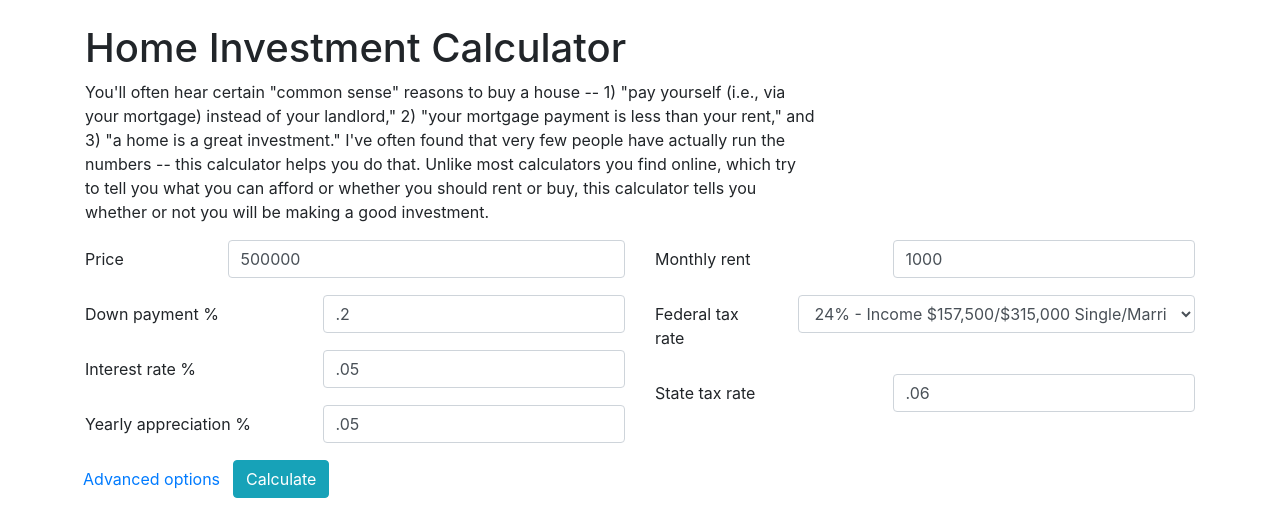
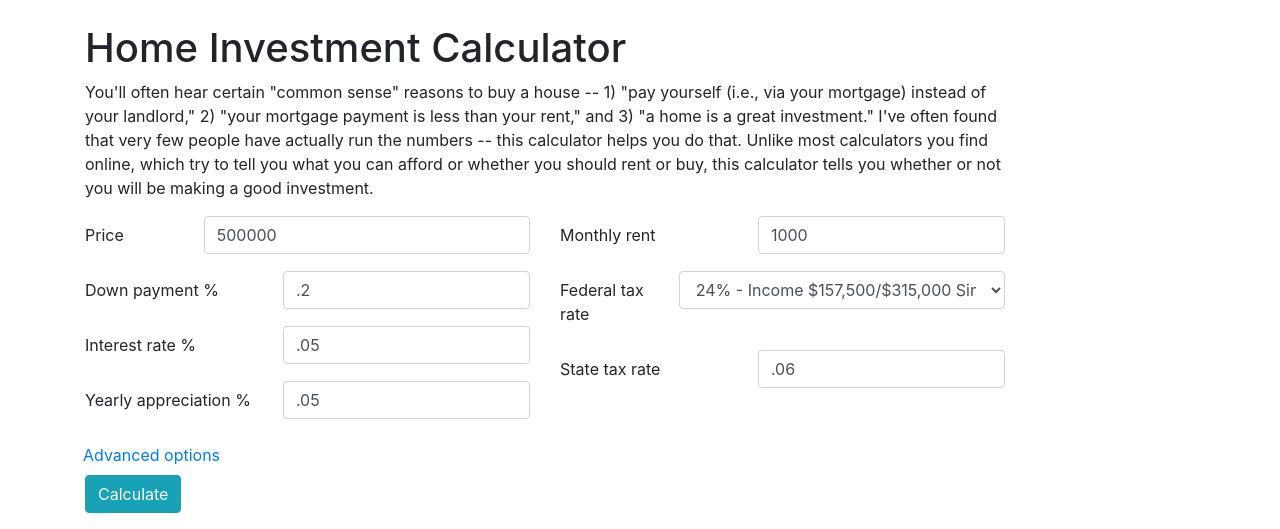
Before and after one commit to edelgm6/mortgage-calc, a Django app: page / in a window 1280 px wide. Shown: the top 529 px of the page. Run offline with Django 3.2, Linux system fonts and the light colour scheme; some libraries are stand-ins or nearby versions.

Commit message:
Bunch of cosmetic updates

```diff
--- a/calc/static/calc/js/chart-options.js
+++ b/calc/static/calc/js/chart-options.js
@@ -6,7 +6,7 @@ var primary = '#E4F1FF';
 //var secondary = '#4B7199';
 //var secondary = '#FFB8A4';
 var secondary = '#CCA5A2';
-var tertiary = '#393C40';
+var tertiary = '#D7FFE7';
 var ctx = $("#irrChart");
 var irrChart = new Chart(ctx, {
 	type: 'line',
--- a/calc/templates/calc/index.html
+++ b/calc/templates/calc/index.html
@@ -25,14 +25,14 @@
 	<div class="container">
 		<br>
 		<div class="row">
-			<div class="col-md-8">
+			<div class="col-md-10">
 		<h1>Home Investment Calculator</h1>
 		<p>You'll often hear certain "common sense" reasons to buy a house -- 1) "pay yourself (i.e., via your mortgage) instead of your landlord," 2) "your mortgage payment is less than your rent," and 3) "a home is a great investment." I've often found that very few people have actually run the numbers -- this calculator helps you do that. Unlike most calculators you find online, which try to tell you what you can afford or whether you should rent or buy, this calculator tells you whether or not you will be making a good investment.</p>
 			</div>
 		</div>
 
 		<div class="row">
-		<div class="col-sm-6">
+		<div class="col-sm-5">
 		  <div class="form-group row">
 			<label for="id_price" class="col-sm-3 col-form-label">Price</label>
 			<div class="col-sm-9">
@@ -90,7 +90,7 @@
 	      </div>
 		  </div>
 
-		<div class="col-sm-6">
+		<div class="col-sm-5">
 
 		  <div class="form-group row">
 			<label for="id_alternative_rent" class="col-sm-5 col-form-label">Monthly rent</label>
@@ -149,7 +149,10 @@
 		  <a class="btn btn-link" data-toggle="collapse" href="#collapseExample" role="button" aria-expanded="false" aria-controls="collapseExample">
 			Advanced options
 		  </a>
-
+				</div>
+		</div>
+			<div class="row">
+			<div class="col-sm-6">
 			<div class="collapse" id="collapseExample">
 			  <div class="card card-body">
 
@@ -211,7 +214,8 @@
 
 			</div>
 			</div>
-				</div>
+			</div>
+		</div>
 
 		<div class="row">
 			<div class="col-sm-12">
@@ -225,21 +229,40 @@
     </div>
 </div>
 </div>
-<div class="col-sm-7">
-	<div id="takeaways" class="row p-3 mb-2 bg-secondary text-white" style="display:none;">
-		<div class="col-sm-12">
+
+
+<div id="takeaways" class="row" style="display:none;">
+	<div class="col-sm-10 p-3 mb-2 bg-secondary text-white">
+
+		<div class="row">
+		<div class="col-sm-3">
 		<p><strong>Investment returns (IRR): </strong>As a reference, the long run annualized return of the S&P500 is ~9% with reinvested dividends.</p><br>
+		</div>
+		<div class="col-sm-9">
 		<canvas id="irrChart"></canvas>
+		</div>
+		</div>
 
+		<div class="row">
+		<div class="col-sm-3">
 		<p><strong>Paying yourself: </strong>Year <span id="first_year_ppmt_greater_than_ipmt"></span>
 		is the first year when your <strong>principal payment will be larger
 		than your interest payment.</strong></p>
+		</div>
+		<div class="col-sm-9">
 		<canvas id="pmtChart"></canvas>
+		</div>
+		</div>
 
+		<div class="row">
+		<div class="col-sm-3">
 		<p><strong>Saving money: </strong>Year <span id="first_year_positive_cash_flow"></span>
 		is the first year when your <strong>house's mortgage and other costs are less expensive than the equivalent rent.</strong></p>
+		</div>
+		<div class="col-sm-9">
 		<canvas id="cashFlowChart"></canvas>
-	</div>
+	    </div>
+		</div>
 </div>
 </div>
 
```
